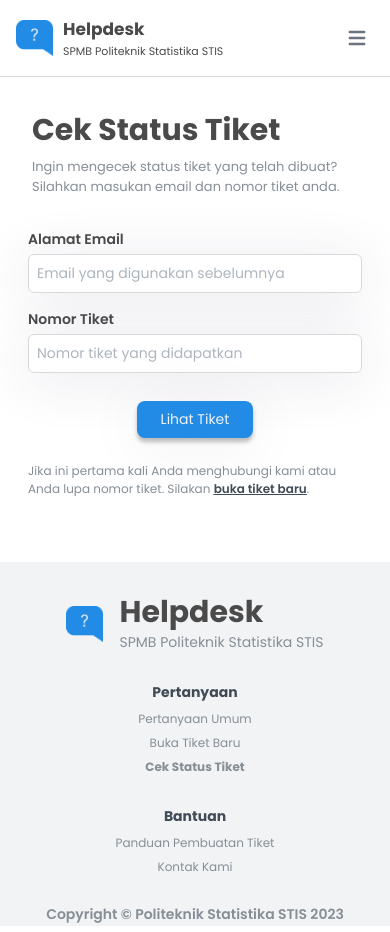
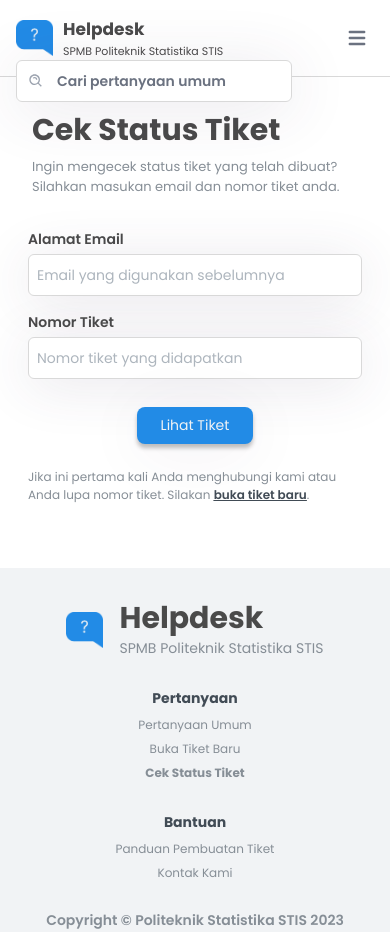
Before and after one commit to damarss/helpdesk, a Next.js app: page /check-ticket in a window 390 px wide. Built offline with nearby package versions, Linux system fonts and the light colour scheme.

Commit message:
searching dinamis - alert tipis2

```diff
--- a/app/components/CheckForm.tsx
+++ b/app/components/CheckForm.tsx
@@ -47,6 +47,8 @@ const CheckForm: React.FC<CheckFormProps> = () => {
   const [ticketNumber, setTicketNumber] = useState("");
   const [showAlert, setShowAlert] = useState(false);
   const [errorType, setErrorType] = useState<InputErrorType | null>(null);
+  const [showModal, setShowModal] = useState(false);
+
 
   const handleSubmit = (e: FormEvent) => {
     e.preventDefault();
@@ -65,6 +67,7 @@ const CheckForm: React.FC<CheckFormProps> = () => {
 
   return (
     <form onSubmit={handleSubmit}>
+
       <div className="flex flex-col md:flex-row">
         <div className="flex flex-col space-y-4 md:space-y-6 md:w-2/5 lg:w-1/4">
           <Alert showAlert={showAlert} setShowAlert={setShowAlert} errorType={errorType} />
@@ -127,6 +130,7 @@ const CheckForm: React.FC<CheckFormProps> = () => {
           .
         </p>
       </div>
+
     </form>
   );
 };
--- /dev/null
+++ b/app/components/Modal.tsx
@@ -0,0 +1,91 @@
+import React from "react";
+import { BiSearchAlt } from "react-icons/bi";
+
+interface Props {
+  closeModal: () => void;
+  searchResults: SearchItem[];
+  handleSearch: (event: React.ChangeEvent<HTMLInputElement>) => void;
+}
+
+interface SearchItem {
+  question: string;
+  answer: string;
+  categoryTitle: string;
+    id: number;
+}
+
+const Modal: React.FC<Props> = ({ closeModal, searchResults, handleSearch }) => {
+    const categoryTitles: string[] = [];
+
+  searchResults.forEach((item) => {
+    if (!categoryTitles.includes(item.categoryTitle)) {
+      categoryTitles.push(item.categoryTitle);
+    }
+  });
+  return (
+    <div
+      className="fixed inset-0 z-50 flex items-center justify-center bg-black bg-opacity-50"
+      onClick={closeModal}
+    >
+      <div className="bg-white w-[30vw] rounded-lg p-6" onClick={(e) => e.stopPropagation()}>
+        <button
+          type="button"
+          className="absolute top-3 right-2.5 text-gray-400 bg-transparent hover:bg-gray-200 hover:text-gray-900 rounded-lg text-sm p-1.5 ml-auto inline-flex items-center"
+          onClick={closeModal}
+        >
+          <svg
+            aria-hidden="true"
+            className="w-5 h-5"
+            fill="currentColor"
+            viewBox="0 0 20 20"
+            xmlns="http://www.w3.org/2000/svg"
+          >
+            <path
+              fillRule="evenodd"
+              d="M4.293 4.293a1 1 0 011.414 0L10 8.586l4.293-4.293a1 1 0 111.414 1.414L11.414 10l4.293 4.293a1 1 0 01-1.414 1.414L10 11.414l-4.293 4.293a1 1 0 01-1.414-1.414L8.586 10 4.293 5.707a1 1 0 010-1.414z"
+              clipRule="evenodd"
+            ></path>
+          </svg>
+          <span className="sr-only">Close modal</span>
+        </button>
+
+        <div className="flex relative mb-4">
+          <span className="absolute inset-y-0 start-0 grid w-10 place-content-center cursor-pointer">
+            <BiSearchAlt className="text-gray-400" />
+          </span>
+          <input
+            type="input"
+            id="modal-search"
+            placeholder="Cari di pertanyaan umum"
+            className="ps-10 sm:text-sm text-h3 font-h3 placeholder:text-h3 placeholder:font-h3 h-[42px] w-full rounded-md shadow-shadow-1 border-[1px] border-grey-light cursor-pointer"
+            autoFocus
+            onChange={handleSearch}
+          />
+        </div>
+
+       {categoryTitles.length > 0 ? (
+          <ul className="space-y-4">
+            {categoryTitles.map((title) => (
+              <li key={title}>
+                <h3 className="text-lg font-medium text-gray-700 mb-1">{title}</h3>
+                {searchResults
+                  .filter((item) => item.categoryTitle === title)
+                  .map((item) => (
+                    <p key={item.id} className="text-justify mb-4 pl-4 text-gray-500">
+                      {item.question}
+                    </p>
+                  ))}
+              </li>
+            ))}
+          </ul>
+        ) : (
+          <p className="text-gray-500">
+            Tidak ditemukan hasil untuk pencarian ini.
+          </p>
+        )}
+      </div>
+    </div>
+  );
+};
+
+export default Modal;
--- a/app/components/Searchbar.tsx
+++ b/app/components/Searchbar.tsx
@@ -1,23 +1,80 @@
-import React from "react";
-import { FaSearch } from "react-icons/fa";
+"use client"
+
+import React, { useState, useRef } from "react";
 import { BiSearchAlt } from "react-icons/bi";
+import DataFAQ from "./data/DataFAQ";
+import Modal from "./Modal";
 
-type Props = {};
+interface SearchItem {
+  question: string;
+  answer: string;
+  categoryTitle: string;
+  id: number;
+}
 
-const Searchbar = (props: Props) => {
+const Searchbar: React.FC = () => {
+  const [showModal, setShowModal] = useState(false);
+  const [searchText, setSearchText] = useState("");
+  const [searchResults, setSearchResults] = useState<SearchItem[]>([]);
+  const searchInputRef = useRef<HTMLInputElement>(null);
+
+  const handleSearch = (event: React.ChangeEvent<HTMLInputElement>) => {
+    const query = event.target.value.toLowerCase();
+
+    if (query === "") {
+      setSearchText("");
+      setSearchResults([]);
+    } else {
+      const filteredResults: SearchItem[] = [];
+      DataFAQ.forEach((category) => {
+        category.questions.forEach((question) => {
+          if (question.question.toLowerCase().includes(query)) {
+            filteredResults.push({
+              question: question.question,
+              answer: question.answer,
+              categoryTitle: category.title,
+              id : category.id
+            });
+          }
+        });
+      });
+
+      setSearchText(query);
+      setSearchResults(filteredResults);
+    }
+  };
+
+  const handleInputClick = () => {
+    setShowModal(true);
+    if (searchInputRef.current) {
+      searchInputRef.current.focus();
+    }
+  };
+
+  const closeModal = () => {
+    setShowModal(false);
+    setSearchText("");
+    setSearchResults([]);
+  };
+
   return (
-    <div className="hidden lg:flex relative">
-      <span className="pointer-events-none text-grey-mid absolute inset-y-0 start-0 grid w-10 place-content-center">
-        <BiSearchAlt />
+    <div className="relative">
+      <span className="absolute inset-y-0 left-0 flex items-center pl-3">
+        <BiSearchAlt className="text-gray-400" />
       </span>
-
       <input
-        type="input"
-        id="search"
-        placeholder="Cari di pertanyaan umum"
-        className="ps-10 sm:text-sm text-h3 font-h3 placeholder:text-h3 placeholder:font-h3 h-[42px] w-[276px] rounded-md shadow-shadow-1 border-[1px] border-grey-light"
+        ref={searchInputRef}
+        type="text"
+        placeholder="Cari pertanyaan umum"
+        className="ps-10 sm:text-sm text-h3 font-h3 placeholder:text-h3 placeholder:font-h3 h-[42px] w-[276px] rounded-md shadow-shadow-1 border-[1px] border-grey-light cursor-pointer"
+        onClick={handleInputClick}
+        onChange={handleSearch}
+        value={searchText}
       />
 
+      {showModal && (
+        <Modal closeModal={closeModal} searchResults={searchResults} handleSearch={handleSearch} />
+      )}
     </div>
   );
 };
--- /dev/null
+++ b/app/components/data/DataFAQ.ts
@@ -0,0 +1,74 @@
+// faqData.ts
+
+interface Question {
+  id: number;
+  question: string;
+  answer: string;
+}
+
+const DataFAQ: {
+  id: number;
+  title: string;
+  questions: Question[];
+}[] = [
+  {
+    id: 1,
+    title: "Ketentuan Pendaftaran",
+    questions: [
+      {
+        id: 1,
+        question: "Apakah peserta buta warna parsial bisa mendaftar?",
+        answer: "Calon pendaftar tidak boleh buta warna total maupun parsial.",
+      },
+      {
+        id: 2,
+        question: "Apakah lulusan SMK/MAK bisa mendaftar?",
+        answer: `Yang bisa mendaftar hanya lulusan SMK/MAK Bidang Keahlian Teknologi Informasi, meliputi:
+          1. Pengembangan Perangkat Lunak dan Gim:
+            - Rekayasa Perangkat Lunak
+            - Pengembangan Gim
+            - Sistem Informasi, Jaringan, dan Aplikasi
+          2. Teknik Jaringan Komputer dan Telekomunikasi:
+            - Teknik Komputer dan Jaringan
+            - Teknik Jaringan Akses Telekomunikasi
+            - Teknik Transmisi Telekomunikasi
+          Selain dari jurusan di atas, mohon maaf belum bisa mendaftar ke Politeknik Statistika STIS`,
+      },
+      {
+        id: 3,
+        question: `Bagaimana jika data identitas (nama atau tempat lahir) di KTP salah dan sedang diproses perubahannya di Dukcapil namun saat pendaftaran belum selesai`,
+        answer: `Yang diisikan pada saat pendaftaran adalah keterangan yang sesuai dengan yang tertera di kartu identitas KTP/KK saat ini. Perbaikan data pada KTP/KK nanti bisa dilaporkan kepada panitia setelah pengumuman kelulusan akhir, saat daftar ulang dan verifikasi berkas.`,
+      },
+    ],
+  },
+  {
+    id: 2,
+    title: "Pembayaran",
+    questions: [
+      {
+        id:4,
+        question: "Kapan saya mendapatkan kode billing untuk pembayaran?",
+        answer: `Kode billing untuk pembayaran biaya seleksi akan diberikan setelah dinyatakan lulus verifikasi berkas oleh panitia SPMB Politeknik Statistika STIS.
+Proses verifikasi berkas dilakukan selama 3-5 hari kerja.`,
+      },
+      {
+        id: 5,
+        question: "Sampai kapan batas akhir pembayaran?",
+        answer: "Pembayaran maksimal hingga tanggal 5 Mei 2023 pukul 23.59 WIB.",
+      },
+    ],
+  },
+  {
+    id: 3,
+    title: "Proses Pendafataran",
+    questions: [
+      {
+        id: 6,
+        question: "Kapan verifikasi berkas dilakukan?",
+        answer: "Verifikasi berkas dilakukan setelah peserta mengupload berkas ke portal SPMB STIS. Setelah terverifikasi, peserta mendapat kode billing pembayaran.",
+      },
+    ],
+  },
+];
+
+export default DataFAQ;
--- a/package.json
+++ b/package.json
@@ -16,6 +16,8 @@
     "autoprefixer": "10.4.14",
     "eslint": "8.42.0",
     "eslint-config-next": "13.4.4",
+    "flowbite": "^1.6.6",
+    "flowbite-react": "^0.4.7",
     "next": "13.4.4",
     "postcss": "8.4.24",
     "react": "18.2.0",
--- a/tailwind.config.js
+++ b/tailwind.config.js
@@ -2,6 +2,7 @@
 
 module.exports = {
   content: [
+    './node_modules/flowbite-react/**/*.js',
     './pages/**/*.{js,ts,jsx,tsx,mdx}',
     './components/**/*.{js,ts,jsx,tsx,mdx}',
     './app/**/*.{js,ts,jsx,tsx,mdx}',
@@ -55,5 +56,5 @@ module.exports = {
       },
     },
   },
-  plugins: [],
+  plugins: [require('flowbite/plugin')],
 };
```
Also changed, not shown: app/components/AccordionFAQ.tsx (+2 -61 lines), 1 other file (tests, documents, lock files or other folders).
